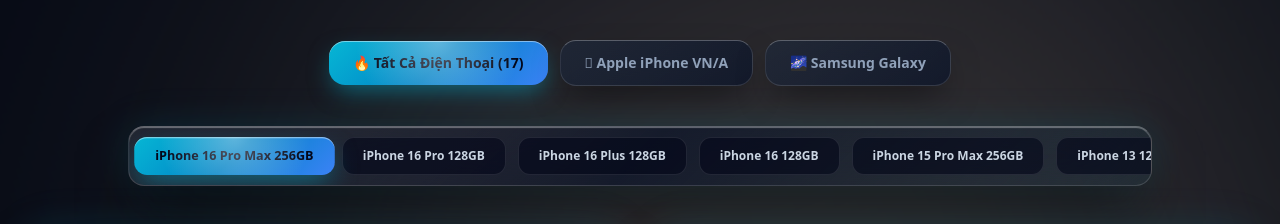
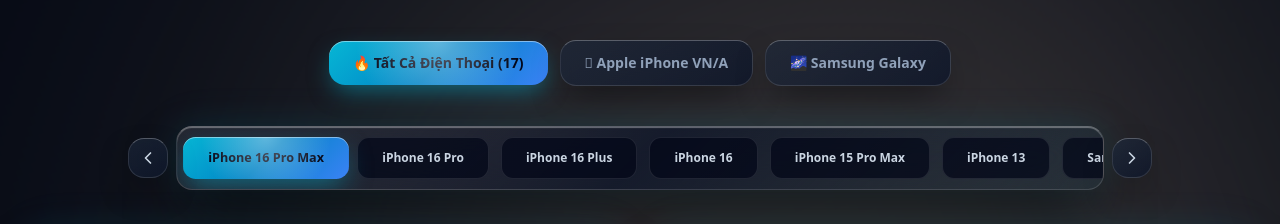
Before and after one commit to Wazilycoder/ban-hang, a Next.js app: page / in a window 1280 px wide. Shown: the part 1761-1985 px from the top of the page. Built offline with nearby package versions, Linux system fonts and the light colour scheme.

Commit message:
Optimize Configurator product track with scroll arrows and clean short names

```diff
--- a/src/components/Configurator.tsx
+++ b/src/components/Configurator.tsx
@@ -1,11 +1,12 @@
 'use client';
 
-import React, { useState, useEffect } from 'react';
+import React, { useState, useEffect, useRef } from 'react';
 import { PHONE_PRODUCTS, PhoneProduct } from '@/data/phones';
-import { Smartphone, ShieldCheck, Zap, Palette, HardDrive, CheckCircle2, ShoppingCart, Tag, Rotate3D, Gift } from 'lucide-react';
+import { Smartphone, ShieldCheck, Zap, Palette, HardDrive, CheckCircle2, ShoppingCart, Tag, Rotate3D, ChevronLeft, ChevronRight } from 'lucide-react';
 
 export function Configurator() {
   const [selectedBrand, setSelectedBrand] = useState<'All' | 'Apple' | 'Samsung' | 'Android'>('All');
+  const trackRef = useRef<HTMLDivElement>(null);
 
   const filteredProducts = PHONE_PRODUCTS.filter(p => {
     if (selectedBrand === 'Apple') return p.brand === 'Apple';
@@ -36,6 +37,14 @@
     }
     return () => clearInterval(interval);
   }, [is360Mode]);
+
+  // Track scroll handlers
+  const scrollTrack = (direction: 'left' | 'right') => {
+    if (trackRef.current) {
+      const scrollAmount = direction === 'left' ? -260 : 260;
+      trackRef.current.scrollBy({ left: scrollAmount, behavior: 'smooth' });
+    }
+  };
 
   // Price calculations in VNĐ
   const basePriceVnd = activeStorage.price;
@@ -121,10 +130,29 @@
           </button>
         </div>
 
-        {/* Product Track Selector (Fluid Scrollable Pills with Spring Hover) */}
-        <div className="relative p-2.5 rounded-2xl liquid-glass max-w-5xl mx-auto flex items-center gap-3 overflow-x-auto no-scrollbar shadow-2xl">
+        {/* Product Track Selector (Spacious Scrollable Carousel with Arrow Controls) */}
+        <div className="relative max-w-5xl mx-auto flex items-center gap-2">
+
+          <button
+            onClick={() => scrollTrack('left')}
+            className="w-10 h-10 rounded-2xl liquid-card flex items-center justify-center text-slate-300 hover:text-white shrink-0 z-20 cursor-pointer shadow-lg"
+            title="Cuộn sang trái"
+          >
+            <ChevronLeft className="w-5 h-5" />
+          </button>
+
+          <div
+            ref={trackRef}
+            className="p-2.5 rounded-2xl liquid-glass flex-1 flex items-center gap-3 overflow-x-auto no-scrollbar shadow-2xl scroll-smooth"
+          >
             {filteredProducts.map((phone) => {
               const isSelected = activeProduct.id === phone.id;
+              // Clean short display name
+              const displayName = phone.name
+                .replace(' 256GB', '')
+                .replace(' 128GB', '')
+                .replace(' 512GB', '');
+
               return (
                 <button
                   key={phone.id}
@@ -133,16 +161,26 @@
                     setSelectedStorageIndex(0);
                     setSelectedColorIndex(0);
                   }}
-                className={`shrink-0 py-2.5 px-5 rounded-xl text-xs font-black spring-tab whitespace-nowrap cursor-pointer ${
+                  className={`shrink-0 py-3 px-6 rounded-xl text-xs font-extrabold spring-tab whitespace-nowrap cursor-pointer transition-all ${
                     isSelected
                       ? 'liquid-button text-slate-950 shadow-xl scale-105 ring-2 ring-cyan-400/60'
-                    : 'bg-slate-950/60 text-slate-300 hover:text-white hover:bg-slate-900 border border-white/10'
+                      : 'bg-slate-950/70 text-slate-300 hover:text-white hover:bg-slate-900 border border-white/10'
                   }`}
                 >
-                {phone.name}
+                  {displayName}
                 </button>
               );
             })}
+          </div>
+
+          <button
+            onClick={() => scrollTrack('right')}
+            className="w-10 h-10 rounded-2xl liquid-card flex items-center justify-center text-slate-300 hover:text-white shrink-0 z-20 cursor-pointer shadow-lg"
+            title="Cuộn sang phải"
+          >
+            <ChevronRight className="w-5 h-5" />
+          </button>
+
         </div>
 
         {/* Main Configurator Workspace */}
```
Lines whose indentation alone changed are shown as unchanged.
